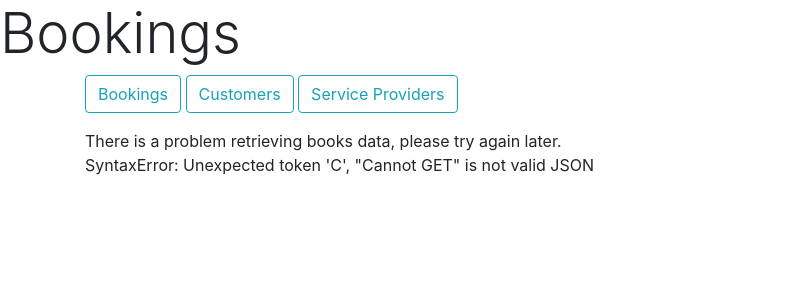
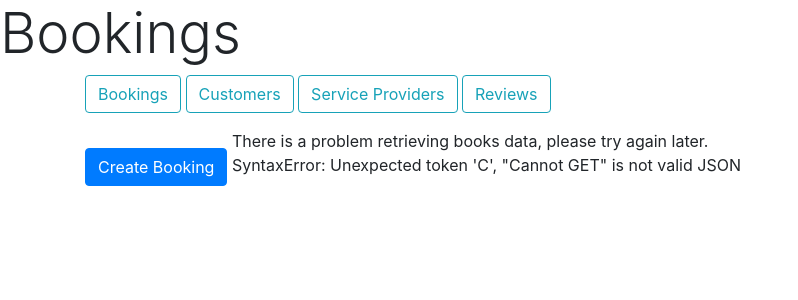
Before and after one commit to nicoonnicolas/ESD-G7T3-Production, a PHP site: page /booking/booking.php in a window 1280 px wide. Shown: the top 300 px of the page, without its empty margins (0-798 px from the left). Run offline with PHP 8.4, Linux system fonts and the light colour scheme; some libraries are stand-ins or nearby versions.

Commit message:
Standardize Headers for Booking.php
Button shapes fixed and Headers are the same across the Web Application.

```diff
--- a/microservices/booking/booking.php
+++ b/microservices/booking/booking.php
@@ -35,6 +35,7 @@
                 <a class="btn btn-outline-info" href="../booking/booking.php">Bookings</a>
                 <a class='btn btn-outline-info' href='../customer/customer.php'>Customers</a>
                 <a class='btn btn-outline-info' href='../serviceprovider/serviceprovider.php'>Service Providers</a>
+                <a class='btn btn-outline-info' href='../review/review.php'>Reviews</a>
             </p>
             <table id="booking_table" class='table table-striped' border='1'>
                 <thead class='thead-dark'>
@@ -47,6 +48,7 @@
                     </tr>
                 <thead class='thead-dark'>
             </table>
+            <a id="addReviewBtn" class="btn btn-primary" href="createBooking.html">Create Booking</a>
         </div>
 
         <script>
```
